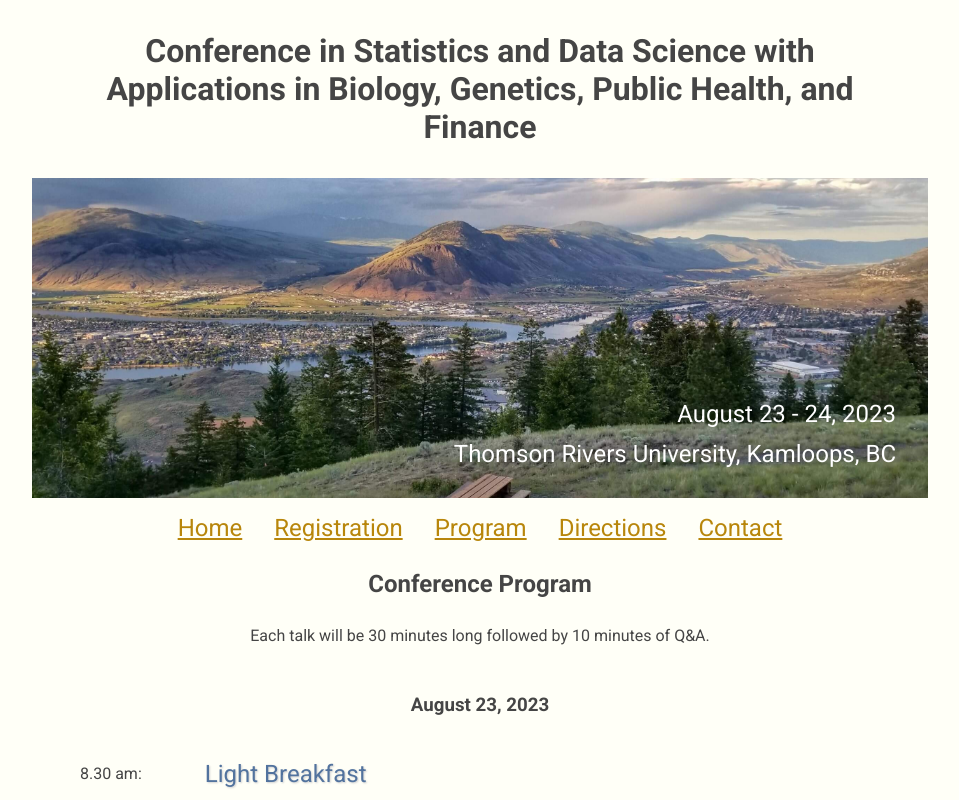
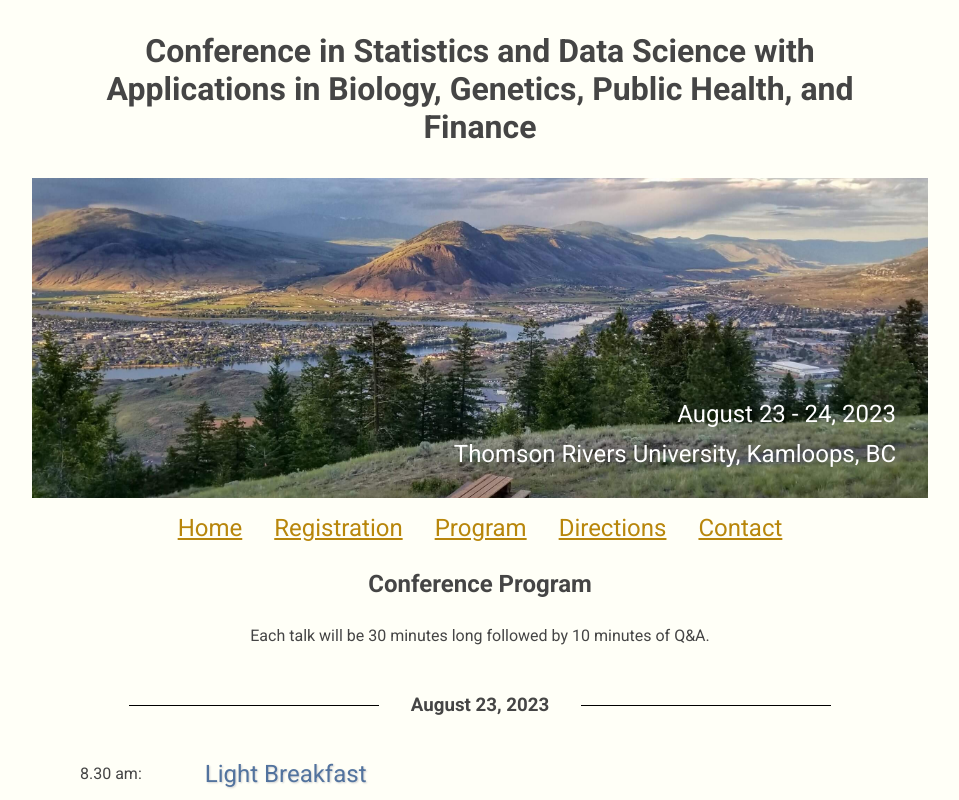
Before and after one commit to shafinaz2006/tru-conference, a Next.js app: page /program in a window 1280 px wide. Shown: the top 800 px of the page, without its empty margins (160-1119 px from the left). Built offline with nearby package versions, Linux system fonts and the light colour scheme.

Commit message:
add side lines on program date

```diff
--- a/pages/program.js
+++ b/pages/program.js
@@ -8,9 +8,17 @@ const Program = () => {
     <main>
       <h2>Conference Program</h2>
       <p style={{textAlign: 'center'}}>Each talk will be 30 minutes long followed by 10 minutes of Q&A.</p>
-      <h3>August 23, 2023</h3>
+      <div className='programDate'>
+        <div className="date1"></div>
+        <h3>August 23, 2023</h3>
+        <div className="date1"></div>
+      </div>
       <ProgramDetails programData={programData1} />
-      <h3>August 24, 2023</h3>
+      <div className='programDate'>
+        <div className="date1"></div>
+        <h3>August 24, 2023</h3>
+        <div className="date1"></div>
+      </div>
       <ProgramDetails programData={programData2} />
     </main>
   )
--- a/styles/globals.css
+++ b/styles/globals.css
@@ -180,6 +180,16 @@ nav {
   font-weight: bold;
   line-height: 1.65rem;
 }
+.programDate{
+  display: flex;
+  justify-content: center;
+  align-items: center;
+}
+.date1{
+  height: 1px;
+  background-color: black;
+  width: 30%;
+}
 
 @media only screen and (min-width: 600px) {
   body {
```
